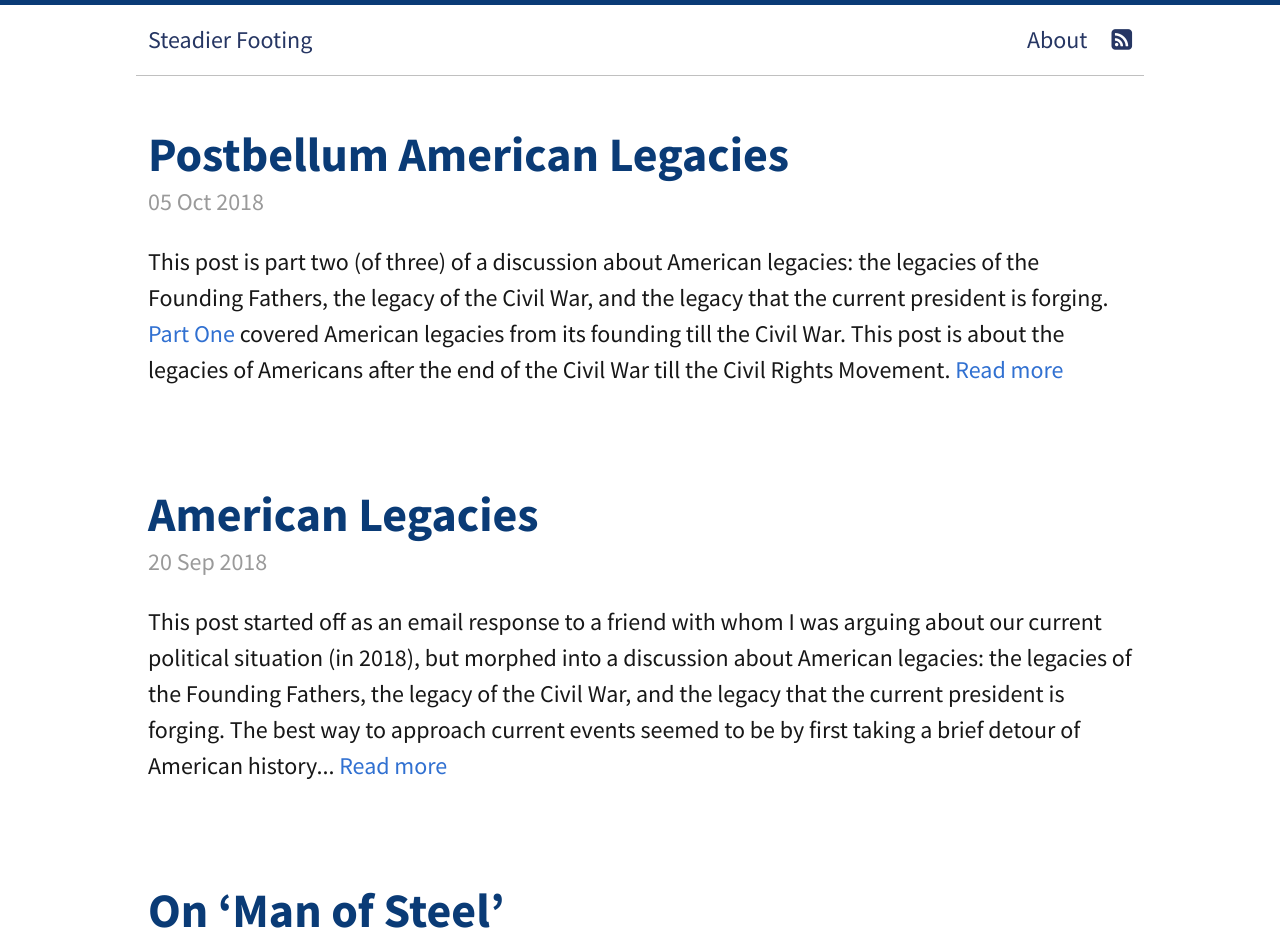
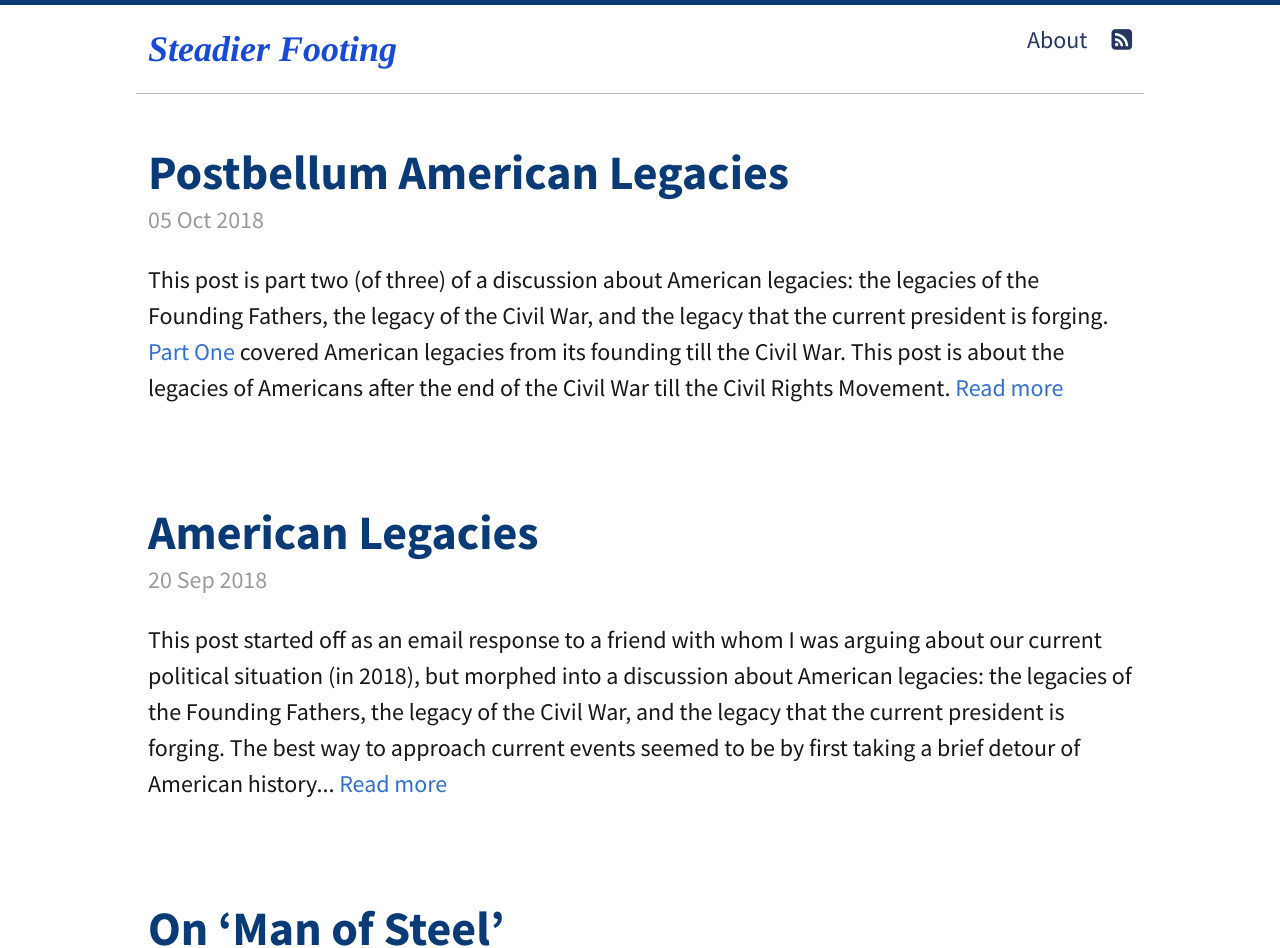
Before and after one commit to sarmadsiddiqui/steadierfooting, a Jekyll site: the page built from index.html, in a window 1280 px wide. Shown: the top 948 px of the page. Built offline with Jekyll 4.4.1, drawn with Linux system fonts in a browser that asks for light colours; the list of posts is cut into pages by our own code.

Commit message:
changing navbar

```diff
--- a/_layouts/default.html
+++ b/_layouts/default.html
@@ -6,7 +6,7 @@
   <body>
     <nav class="nav-main">
       <ul>
-        <li class=siteheader><a href="{{ site.baseurl }}/">Steadier Footing</a></li>
+        <li class=siteheader><a class=siteheader href="{{ site.baseurl }}/">Steadier Footing</a></li>
         <li class="sm_about hvr-underline-reveal"><a href="{{ site.baseurl }}/about/">About</a></li>
         <li class="lg_about hvr-underline-reveal"><a href="{{site.baseurl}}/about"><i class="fa fa-info-circle"></i></a></li>
         <li class="hvr-underline-reveal"><a href="{{site.baseurl}}/atom.xml"><i class="fa fa-rss-square"></i></a></li>
--- a/css/style.scss
+++ b/css/style.scss
@@ -41,6 +41,14 @@ p a {
     max-width: 42rem;
     margin:auto;
   }
+
+  a.siteheader {
+	font-family: Gotham,Times,serif;
+	font-weight: bold;
+	font-style: italic;
+	color: #174ad6;
+	font-size: 1.5rem;
+	}
 }
 
 li.sm_about {
```
